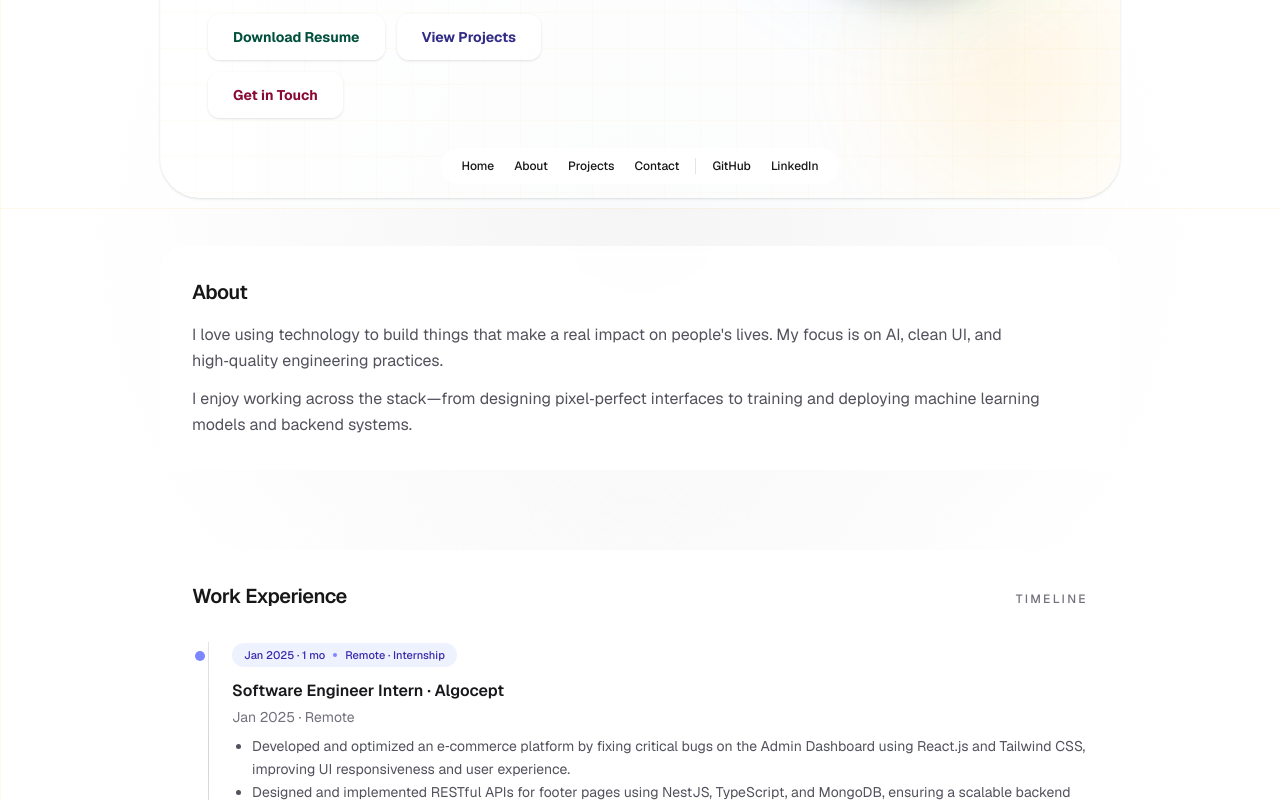
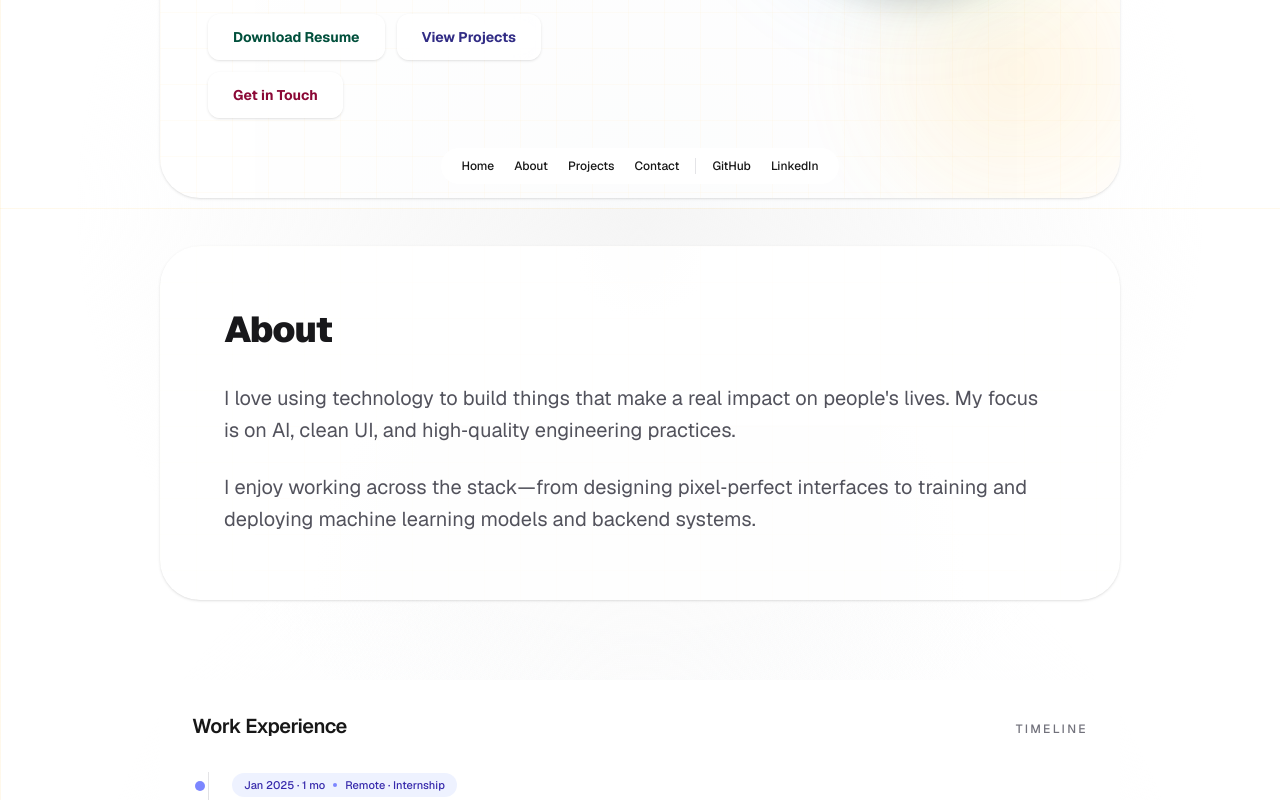
Before and after one commit to RAVIYADAV6522/ravi-portfolio, a Next.js app: page / in a window 1280 px wide. Shown: the part 592-1392 px from the top of the page. Built offline with nearby package versions, Linux system fonts and the light colour scheme.

Commit message:
about section improved

```diff
--- a/src/components/AboutSection.tsx
+++ b/src/components/AboutSection.tsx
@@ -1,8 +1,15 @@
 export function AboutSection() {
   return (
-    <section id="about" className="rounded-3xl surface p-6 sm:p-8">
-      <h2 className="text-lg font-semibold tracking-tight sm:text-xl">About</h2>
-      <div className="mt-4 space-y-3 text-sm leading-relaxed text-zinc-600 sm:text-base">
+    <section id="about" className="relative overflow-hidden rounded-[2.5rem] bg-white p-10 shadow-sm sm:p-14 lg:p-16">
+      {/* Subtle Texture Layer */}
+      <div className="grid-bg absolute inset-0 opacity-10" />
+
+      <div className="relative z-10 mx-auto max-w-4xl space-y-8">
+        <h2 className="text-3xl font-black tracking-tight text-zinc-900 sm:text-4xl">
+          About
+        </h2>
+
+        <div className="space-y-6 text-lg leading-relaxed text-zinc-600 sm:text-xl">
           <p>
             I love using technology to build things that make a real impact on
             people&apos;s lives. My focus is on AI, clean UI, and high‑quality
@@ -14,6 +21,7 @@ export function AboutSection() {
             backend systems.
           </p>
         </div>
+      </div>
     </section>
   );
 }
```
Lines whose indentation alone changed are shown as unchanged.
